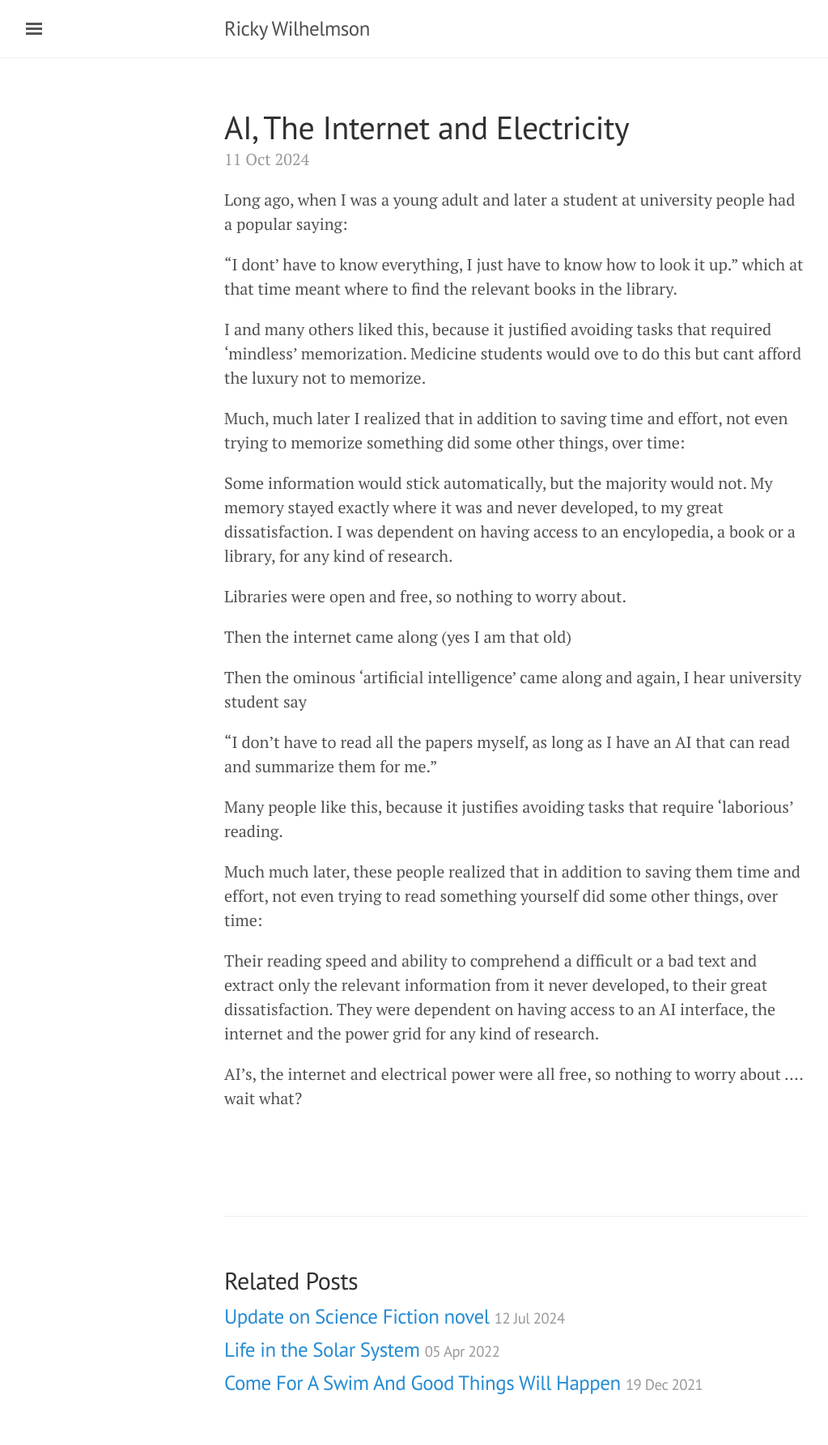
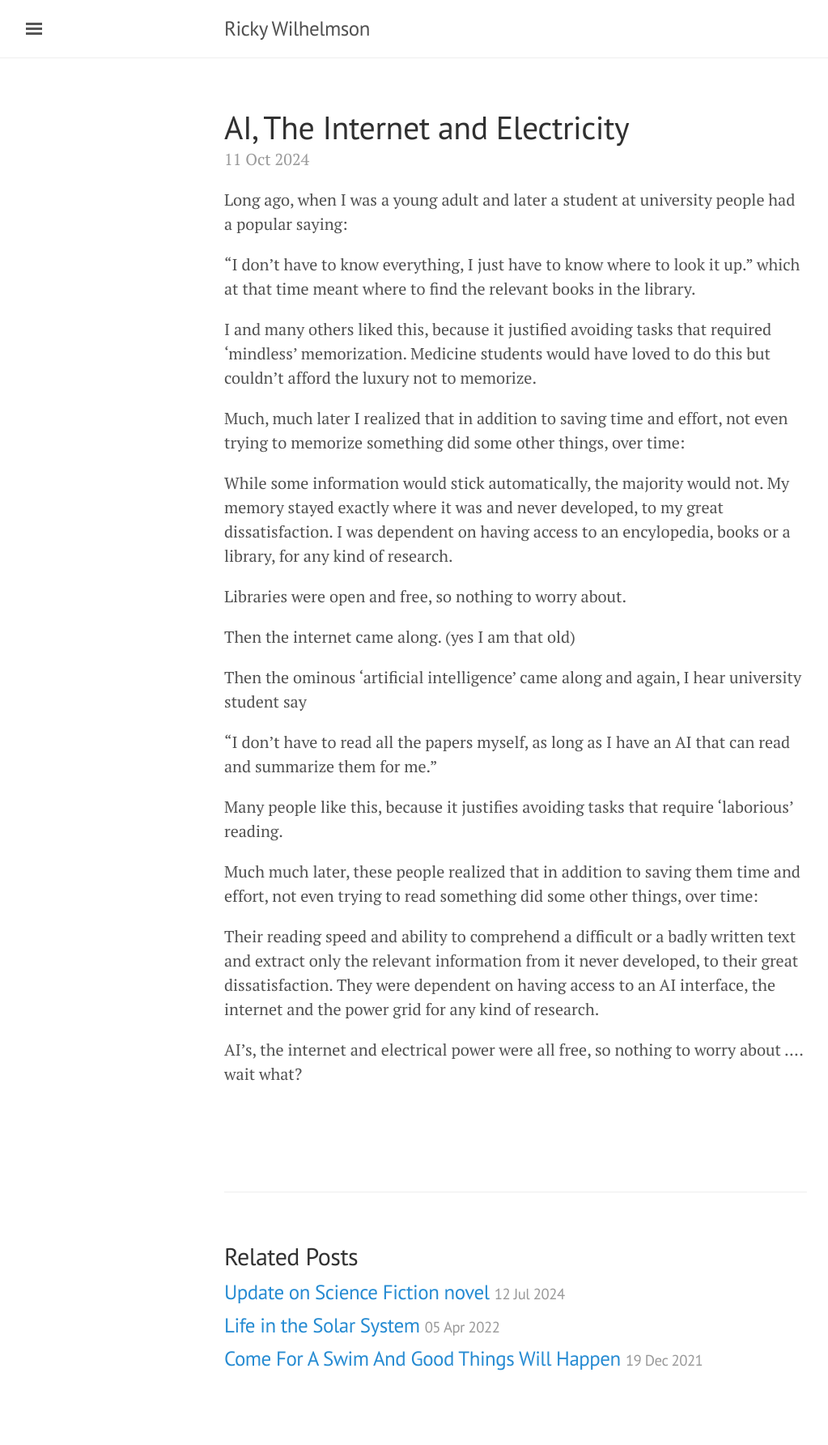
Before and after one commit to SOSTaler/sostaler.github.io, a Jekyll site: the page built from _posts/2024-10-11-ai-internet-electricity.md, in a window 1280 px wide. Shown: the whole page at 81% size, without its empty margins (3-1026 px from the left). Built offline with Jekyll 4.4.1, drawn with Linux system fonts in a browser that asks for light colours; comment, search, counter and statistics services are not loaded; after the commit the page ends 1755 px from its top, so only the background shows below that.

Commit message:
Update 2024-10-11-ai-internet-electricity.md

```diff
--- a/_posts/2024-10-11-ai-internet-electricity.md
+++ b/_posts/2024-10-11-ai-internet-electricity.md
@@ -7,24 +7,24 @@ date: 2024-10-11 00:00:08
 
 Long ago, when I was a young adult and later a student at university people had a popular saying:
 
-"I dont' have to know everything, I just have to know how to look it up."
+"I don't have to know everything, I just have to know where to look it up."
 which at that time meant where to find the relevant books in the library.
 
 I and many others liked this, because it justified avoiding tasks that required
-'mindless' memorization. Medicine students would ove to do this but cant afford
+'mindless' memorization. Medicine students would have loved to do this but couldn't afford
 the luxury not to memorize.
 
 Much, much later I realized that in addition to saving time and effort,
 not even trying to memorize something did some other things, over time:
 
-Some information would stick automatically, but the majority would not.
+While some information would stick automatically, the majority would not.
 My memory stayed exactly where it was and never developed, to my great dissatisfaction.
-I was dependent on having access to an encylopedia, a book or a library, for any kind of research.
+I was dependent on having access to an encylopedia, books or a library, for any kind of research.
 
 Libraries were open and free, so nothing to worry about.
 
 
-Then the internet came along (yes I am that old)
+Then the internet came along. (yes I am that old)
 
 Then the ominous 'artificial intelligence' came along
 and again, I hear university student say
@@ -34,9 +34,9 @@ and again, I hear university student say
 Many people like this, because it justifies avoiding tasks that require 'laborious' reading.
 
 Much much later, these people realized that in addition to saving them time and effort,
-not even trying to read something yourself did some other things, over time:
+not even trying to read something did some other things, over time:
 
-Their reading speed and ability to comprehend a difficult or a bad text and extract only the relevant information
+Their reading speed and ability to comprehend a difficult or a badly written text and extract only the relevant information
 from it never developed, to their great dissatisfaction.
 They were dependent on having access to an AI interface, the internet and the power grid for any kind of research.
 
```
